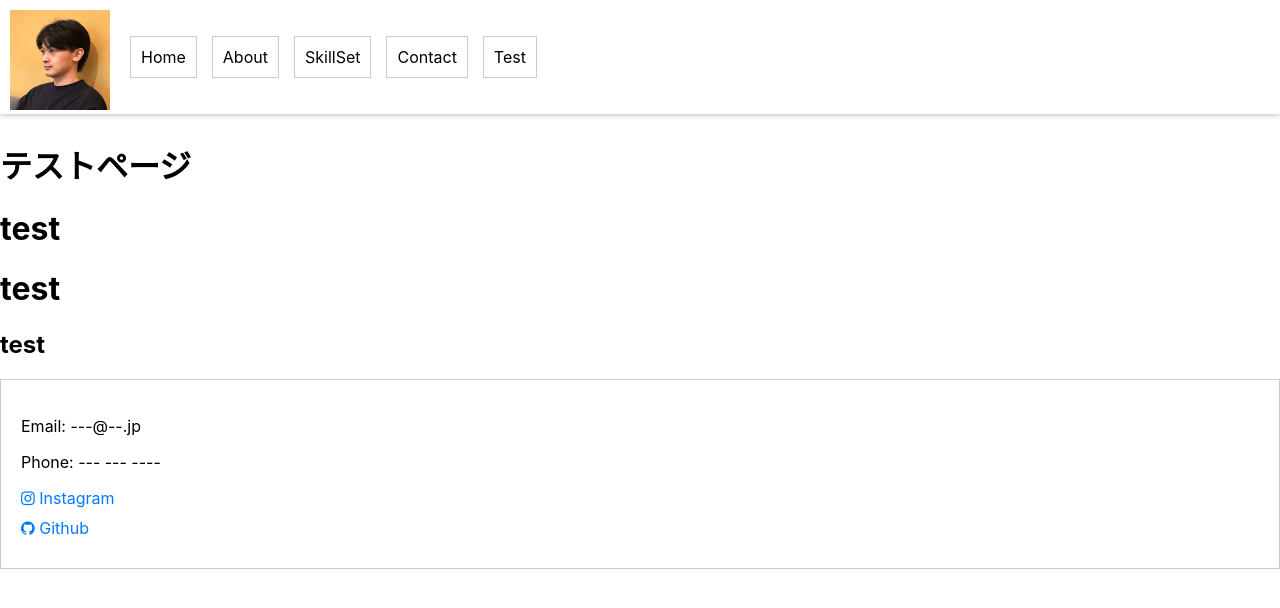
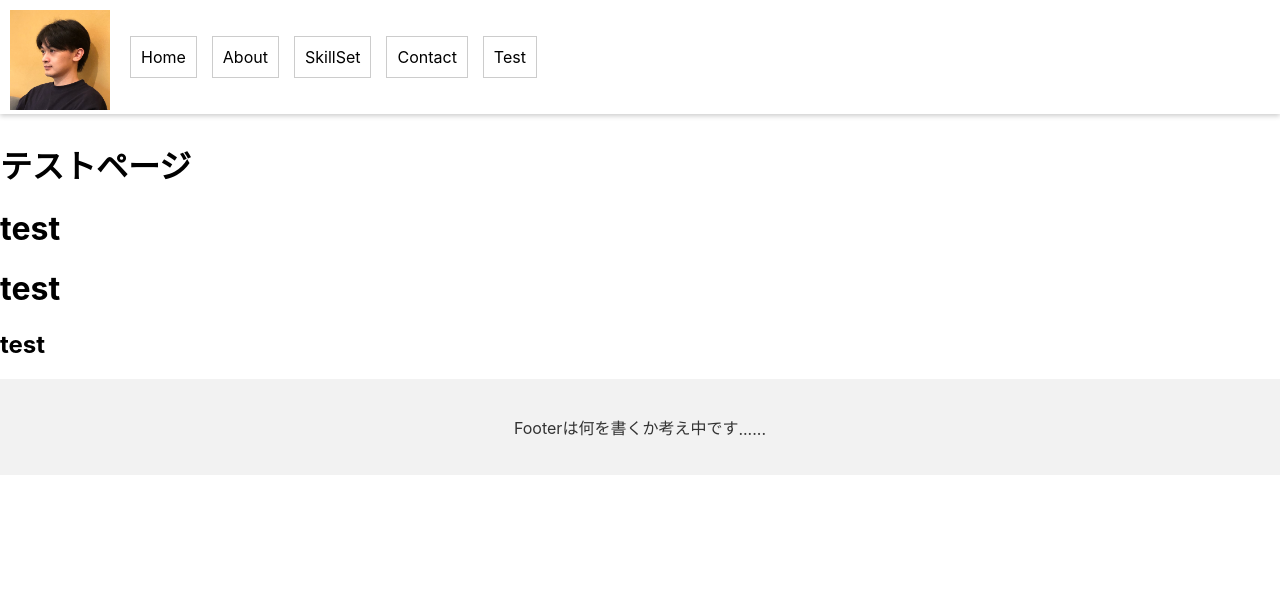
Before and after one commit to shu13579/My_Portfolio, a React (Create React App) app: page /test in a window 1280 px wide. Shown: the top 608 px of the page. Built offline with nearby package versions, Linux system fonts and the light colour scheme.

Commit message:
feat: footerに小さなアニメーションを追加

```diff
--- a/src/components/Footer.tsx
+++ b/src/components/Footer.tsx
@@ -5,18 +5,9 @@ import '../styles/styles.css';
 
 const Footer: React.FC = () => {
   return (
-    <div className="contact-container">
-      <p>Email: ---@--.jp</p>
-      <p>Phone: --- --- ----</p>
-
-      <a className="contact-link" href="https://www.instagram.com/_shu.25/" target="_blank" rel="noopener noreferrer">
-        <i className="fa fa-instagram"></i> Instagram
-      </a>
-      <a className="contact-link" href="https://github.com/shu13579" target="_blank" rel="noopener noreferrer">
-        <i className="fa fa-github"></i> Github
-      </a>
-      {/* お問い合わせフォーム、地図、FAQなど他の要素を追加 */}
-    </div>
+    <footer>
+      <p className="thinking-text">Footerは何を書くか考え中です<span className="dots">...</span></p>
+    </footer>
   );
 };
 
--- a/src/styles/styles.css
+++ b/src/styles/styles.css
@@ -59,3 +59,42 @@ header {
 body {
   padding-top: 120px; /* ヘッダーの高さに応じてこの値を調整してください */
 }
+
+footer {
+  text-align: center;
+  padding: 20px;
+  background-color: #f2f2f2; /* 任意の背景色 */
+}
+
+.thinking-text {
+  font-size: 16px;
+  color: #333; /* 任意の文字色 */
+}
+
+.dots {
+  display: inline-block;
+  overflow: hidden;
+  vertical-align: bottom;
+}
+
+.dots::after {
+  display: inline-block;
+  content: "...";
+  animation: dotAnimation 1.5s steps(3, end) infinite;
+  vertical-align: bottom;
+}
+
+@keyframes dotAnimation {
+  0%, 20% {
+    content: ".";
+  }
+  40% {
+    content: "..";
+  }
+  60% {
+    content: "...";
+  }
+  80%, 100% {
+    content: "";
+  }
+}
```
